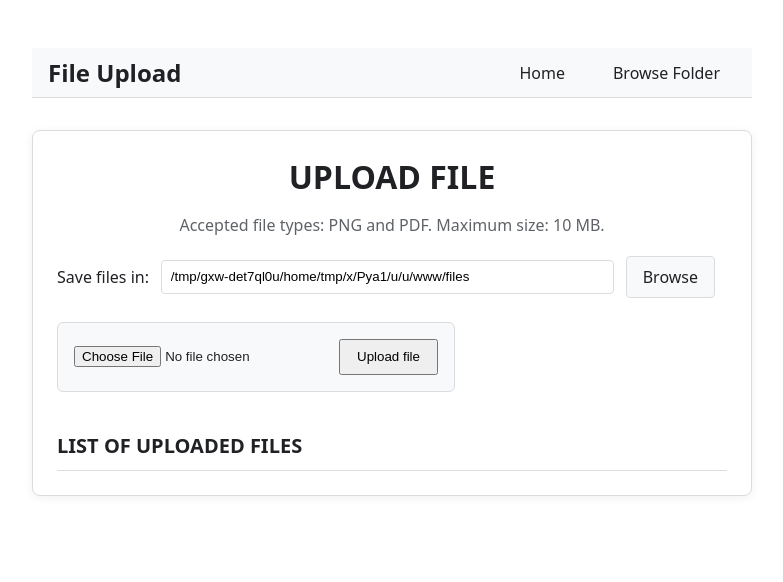
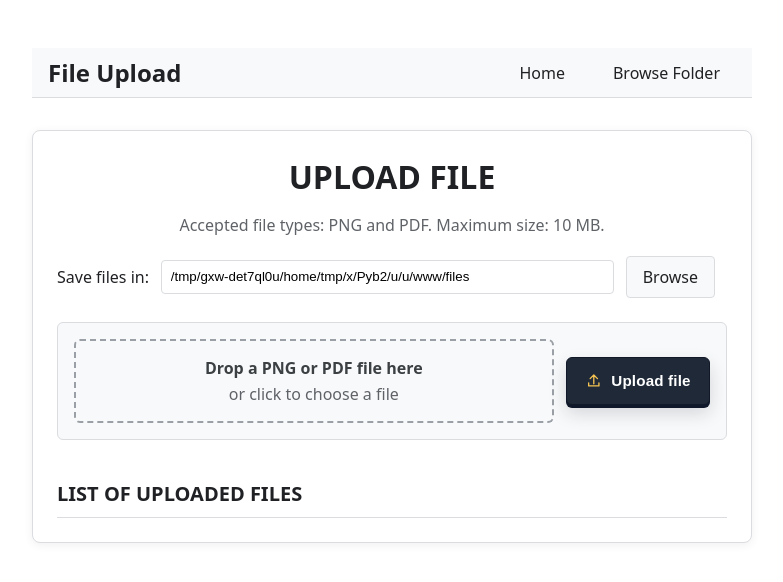
Before and after one commit to mobulfa/FLASK-FILE-UPLOAD, a Flask app: page / in a window 1280 px wide. Shown: the top 582 px of the page, without its empty margins (248-1031 px from the left). Run offline with Flask 3, Linux system fonts and the light colour scheme; data that the repository does not hold is empty.

Commit message:
add style to browse file and buttons

```diff
--- /dev/null
+++ b/SQLite_Database/delete_query.sql
@@ -0,0 +1,2 @@
+-- SQLite
+DELETE FROM file_history;
--- a/app.py
+++ b/app.py
@@ -2,4 +2,5 @@ from module.main import app
 
 
 if __name__ == "__main__":
-    app.run(host="127.0.0.1", port="8005", debug=True)
+   # app.run(host="127.0.0.1", port="8005", debug=True)
+   app.run(debug=True)
--- a/module/main.py
+++ b/module/main.py
@@ -14,7 +14,8 @@ from werkzeug.utils import secure_filename
 
 BASE_DIR = Path(__file__).resolve().parent.parent
 DEFAULT_UPLOAD_FOLDER = BASE_DIR / "files"
-HISTORY_DATABASE = BASE_DIR / "file_history.db"
+SQLITE_DATABASE_DIR = BASE_DIR / "SQLite_Database"
+HISTORY_DATABASE = SQLITE_DATABASE_DIR / "file_history.db"
 LEGACY_HISTORY_FILE = BASE_DIR / "file_history.json"
 COMPUTER_NAME = socket.gethostname()
 #DEFAULT_UPLOAD_FOLDER = Path(r"Z:\IT Department\Manuelito\files")
--- a/static/assets/main.js
+++ b/static/assets/main.js
@@ -50,11 +50,41 @@ document.addEventListener("DOMContentLoaded", () => {
 
 	const uploadForm = document.querySelector("#upload-form");
 	const fileInput = uploadForm?.querySelector('input[type="file"]');
+	const dropZone = document.querySelector("#drop-zone");
+	const selectedFile = document.querySelector("#selected-file");
+	const uploadSubmit = uploadForm?.querySelector(".upload-submit");
+
+	const updateSelectedFile = () => {
+		selectedFile.textContent = fileInput.files[0]?.name || "or click to choose a file";
+	};
+
+	fileInput?.addEventListener("change", updateSelectedFile);
+	dropZone?.addEventListener("dragover", (event) => {
+		event.preventDefault();
+		dropZone.classList.add("is-dragging");
+	});
+	dropZone?.addEventListener("dragleave", (event) => {
+		if (!dropZone.contains(event.relatedTarget)) {
+			dropZone.classList.remove("is-dragging");
+		}
+	});
+	dropZone?.addEventListener("drop", (event) => {
+		event.preventDefault();
+		dropZone.classList.remove("is-dragging");
+		if (event.dataTransfer.files.length) {
+			fileInput.files = event.dataTransfer.files;
+			updateSelectedFile();
+		}
+	});
 
 	fileInput?.addEventListener("invalid", (event) => {
 		event.preventDefault();
 		showToast("Please choose a file to upload.");
 	}, true);
+
+	uploadForm?.addEventListener("submit", () => {
+		uploadSubmit.disabled = true;
+	});
 
 	const confirmationModal = document.createElement("div");
 	confirmationModal.className = "confirmation-modal";
@@ -113,4 +143,5 @@ document.addEventListener("DOMContentLoaded", () => {
 			openConfirmation(form, filename);
 		});
 	});
+
 });
--- a/static/assets/style.css
+++ b/static/assets/style.css
@@ -125,17 +125,104 @@ form {
 
 .upload-container {
     display: flex;
+    flex-wrap: wrap;
     gap: .75rem;
     align-items: center;
     padding: 1rem;
     border: 1px solid #dadce0;
     border-radius: 6px;
     background: #f8f9fa;
+    width: 100%;
+}
+
+.upload-container input[type="file"] {
+    position: absolute;
+    width: 1px;
+    height: 1px;
+    opacity: 0;
+}
+
+.drop-zone-label {
+    display: grid;
+    min-width: 0;
+    flex: 1;
+    gap: .25rem;
+    padding: 1rem;
+    color: #3c4043;
+    border: 2px dashed #9aa0a6;
+    border-radius: 6px;
+    cursor: pointer;
+    text-align: center;
+}
+
+.drop-zone-label span {
+    overflow: hidden;
+    color: #5f6368;
+    text-overflow: ellipsis;
+    white-space: nowrap;
+}
+
+.upload-container.is-dragging .drop-zone-label,
+.drop-zone-label:hover {
+    color: #174ea6;
+    background: #e8f0fe;
+    border-color: #4285f4;
 }
 
 button {
     padding: .55rem 1rem;
     cursor: pointer;
+}
+
+.upload-submit {
+    display: inline-flex;
+    min-height: 3rem;
+    align-items: center;
+    justify-content: center;
+    gap: .55rem;
+    padding: .7rem 1.15rem;
+    color: #fff;
+    background: #1f2937;
+    border: 1px solid #111827;
+    border-radius: 6px;
+    box-shadow: 0 3px 0 #0f172a, 0 8px 18px rgba(15, 23, 42, .16);
+    font-size: .95rem;
+    font-weight: 700;
+    letter-spacing: .01em;
+    transition: background .18s ease, border-color .18s ease, box-shadow .18s ease,
+        transform .18s ease;
+}
+
+.upload-submit svg {
+    width: 1.1rem;
+    height: 1.1rem;
+    fill: none;
+    stroke: #f6c453;
+    stroke-linecap: round;
+    stroke-linejoin: round;
+    stroke-width: 1.8;
+}
+
+.upload-submit:hover {
+    background: #273449;
+    border-color: #334155;
+    box-shadow: 0 3px 0 #0f172a, 0 10px 22px rgba(15, 23, 42, .22);
+    transform: translateY(-1px);
+}
+
+.upload-submit:active {
+    box-shadow: 0 1px 0 #0f172a, 0 4px 10px rgba(15, 23, 42, .16);
+    transform: translateY(2px);
+}
+
+.upload-submit:focus-visible {
+    outline: 3px solid #f6c453;
+    outline-offset: 3px;
+}
+
+.upload-submit:disabled {
+    cursor: wait;
+    opacity: .72;
 }
 
 .flash-messages {
@@ -349,6 +436,29 @@ button {
     white-space: nowrap;
 }
 
+.preview-cell {
+    width: 96px;
+    padding: .4rem .75rem !important;
+}
+
+.file-preview-image,
+.file-preview-pdf {
+    display: block;
+    width: 72px;
+    height: 72px;
+    border: 1px solid #dadce0;
+    border-radius: 4px;
+    background: #f1f3f4;
+}
+
+.file-preview-image {
+    object-fit: contain;
+}
+
+.file-preview-pdf {
+    pointer-events: none;
+}
+
 .delete-form {
     display: inline;
     margin: 0;
--- a/templates/main.html
+++ b/templates/main.html
@@ -43,9 +43,18 @@
         </div>
 
         <form id="upload-form" method="post" enctype="multipart/form-data">
-            <div class="upload-container">
-                <input type="file" name="file" accept=".png,.pdf" required>
-                <button type="submit">Upload file</button>
+            <div class="upload-container" id="drop-zone">
+                <input id="upload-file" type="file" name="file" accept=".png,.pdf" required>
+                <label class="drop-zone-label" for="upload-file">
+                    <strong>Drop a PNG or PDF file here</strong>
+                    <span id="selected-file">or click to choose a file</span>
+                </label>
+                <button class="upload-submit" type="submit">
+                    <svg aria-hidden="true" viewBox="0 0 24 24" focusable="false">
+                        <path d="M12 16V4m0 0L7 9m5-5 5 5M5 15v4h14v-4" />
+                    </svg>
+                    <span>Upload file</span>
+                </button>
             </div>
         </form>
 
@@ -56,6 +65,7 @@
 
             <thead>
                 <tr>
+                    <th scope="col">Preview</th>
                     <th scope="col">File name</th>
                     <th scope="col">Size</th>
                     <th scope="col">Actions</th>
@@ -64,6 +74,17 @@
             <tbody>
                 {% for file in files %}
                 <tr>
+                    <td class="preview-cell">
+                        {% if file.name.rsplit('.', 1)[1]|lower == 'png' %}
+                        <img class="file-preview-image"
+                            src="{{ url_for('uploaded_file', filename=file.name) }}"
+                            alt="Preview of {{ file.name }}">
+                        {% else %}
+                        <iframe class="file-preview-pdf"
+                            src="{{ url_for('uploaded_file', filename=file.name) }}"
+                            title="Preview of {{ file.name }}"></iframe>
+                        {% endif %}
+                    </td>
                     <td><a href="{{ url_for('uploaded_file', filename=file.name) }}">{{ file.name }}</a></td>
                     <td>{{ file.size }}</td>
                     <td class="actions">
```
Also changed, not shown: module/api.py (+12 -8 lines), README.md, 1 other file.
